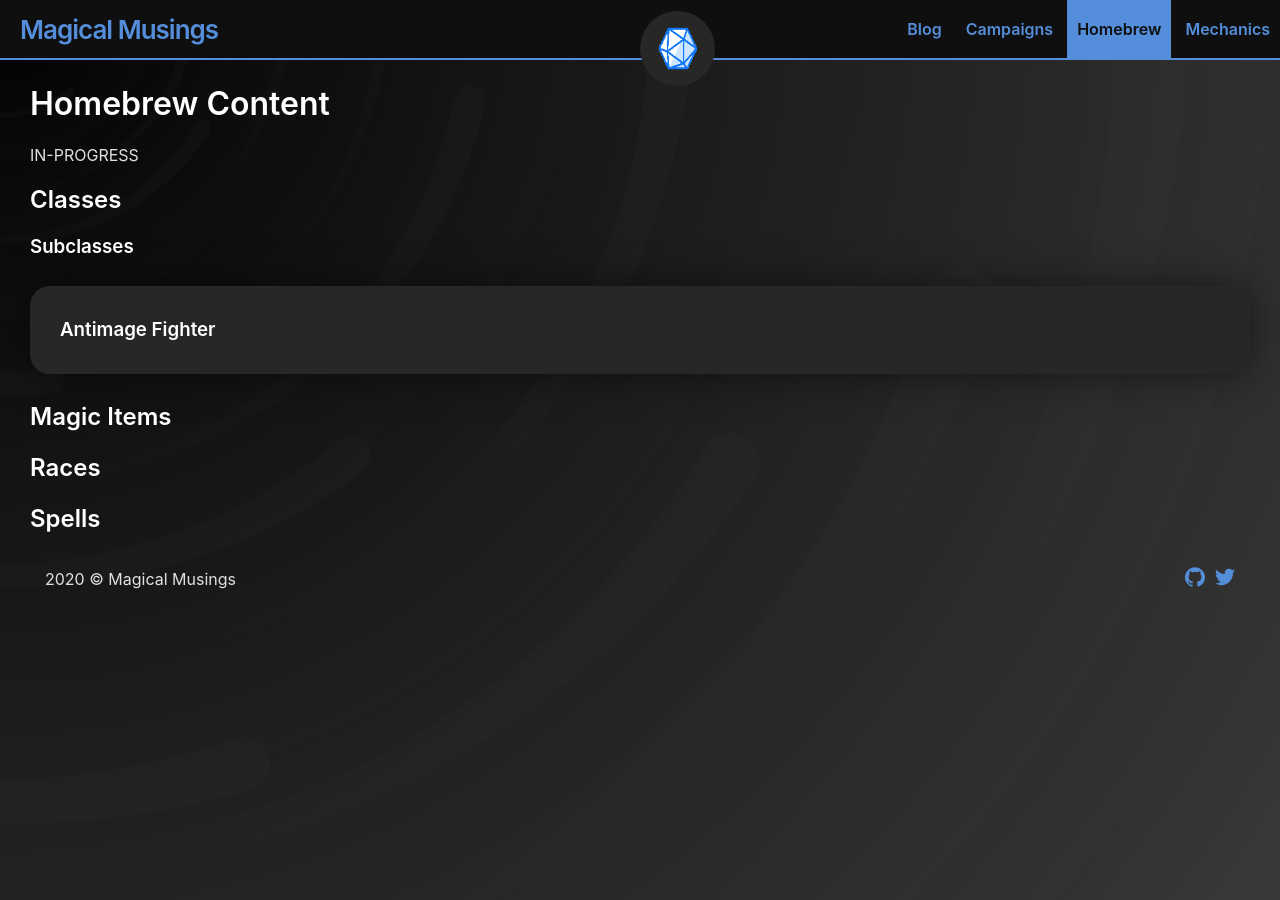
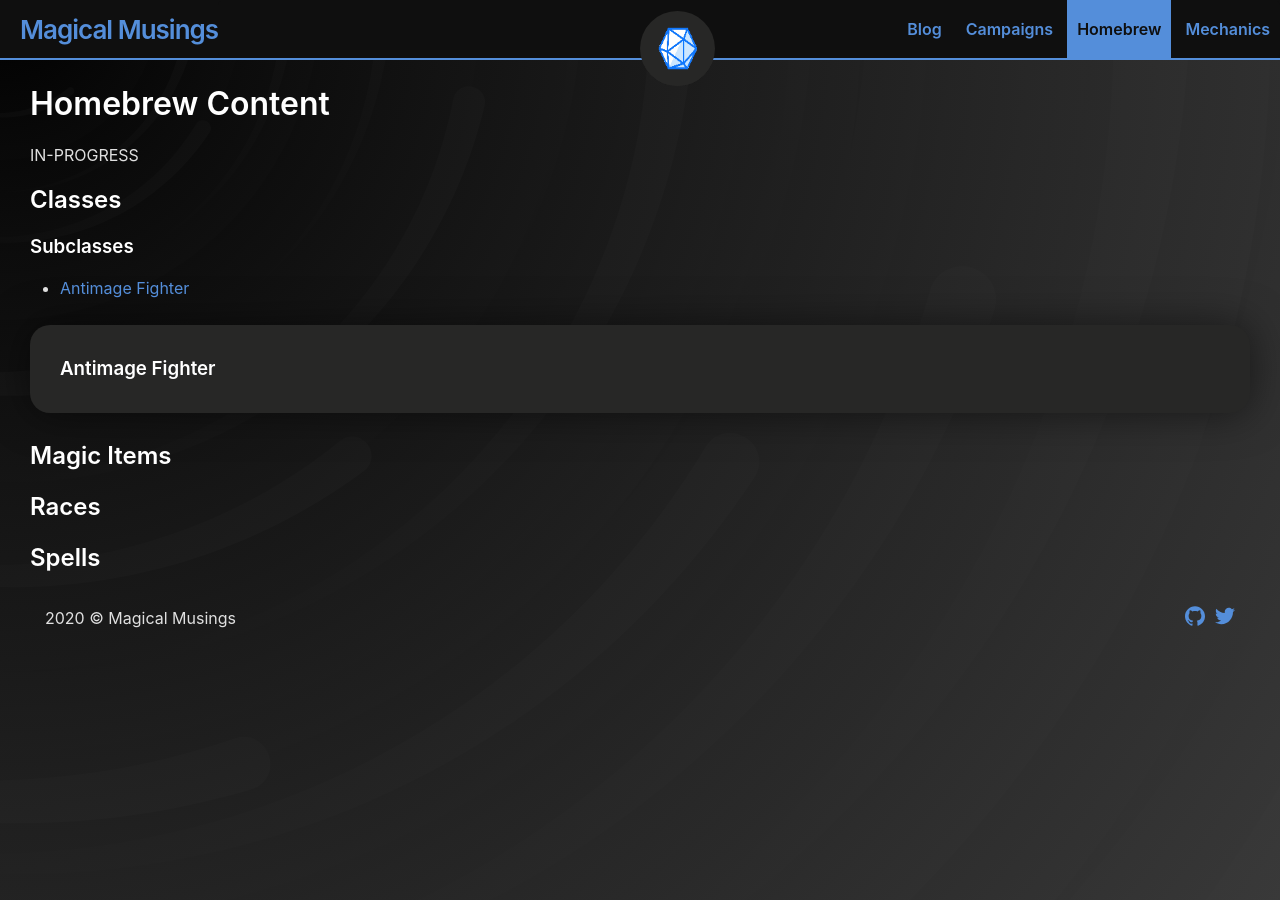
Before and after one commit to andersthemagi/magicalmusings.github.io, a Jekyll site: the page built from homebrew.md, in a window 1280 px wide. Built offline with Jekyll 4.4.1, drawn with Linux system fonts in a browser that asks for light colours.

Commit message:
Update homebrew.html

```diff
--- a/_layouts/homebrew.html
+++ b/_layouts/homebrew.html
@@ -12,9 +12,25 @@ layout: default
 
     <h2>Classes</h2>
 
-    <h3>Subclasses</h3>
+
 
     {%- assign posts = site.categories["Subclasses"] | sort: 'title' -%}
+
+    {%- if posts.size > 0 -%}
+
+        <h3>Subclasses</h3>
+
+        <div>
+            <ul>
+                {%- for post in posts -%}
+                    <li><a href="post-link" href="{{ post.url | relative_url }}">
+                    {{ post.title | escape }}</a></li>
+                {%- endfor -%}
+            </ul>
+        </div>
+
+    {%- endif -%}
+
 
     {%- if posts.size > 0 -%}
         {%- if page.list_title -%}
```
